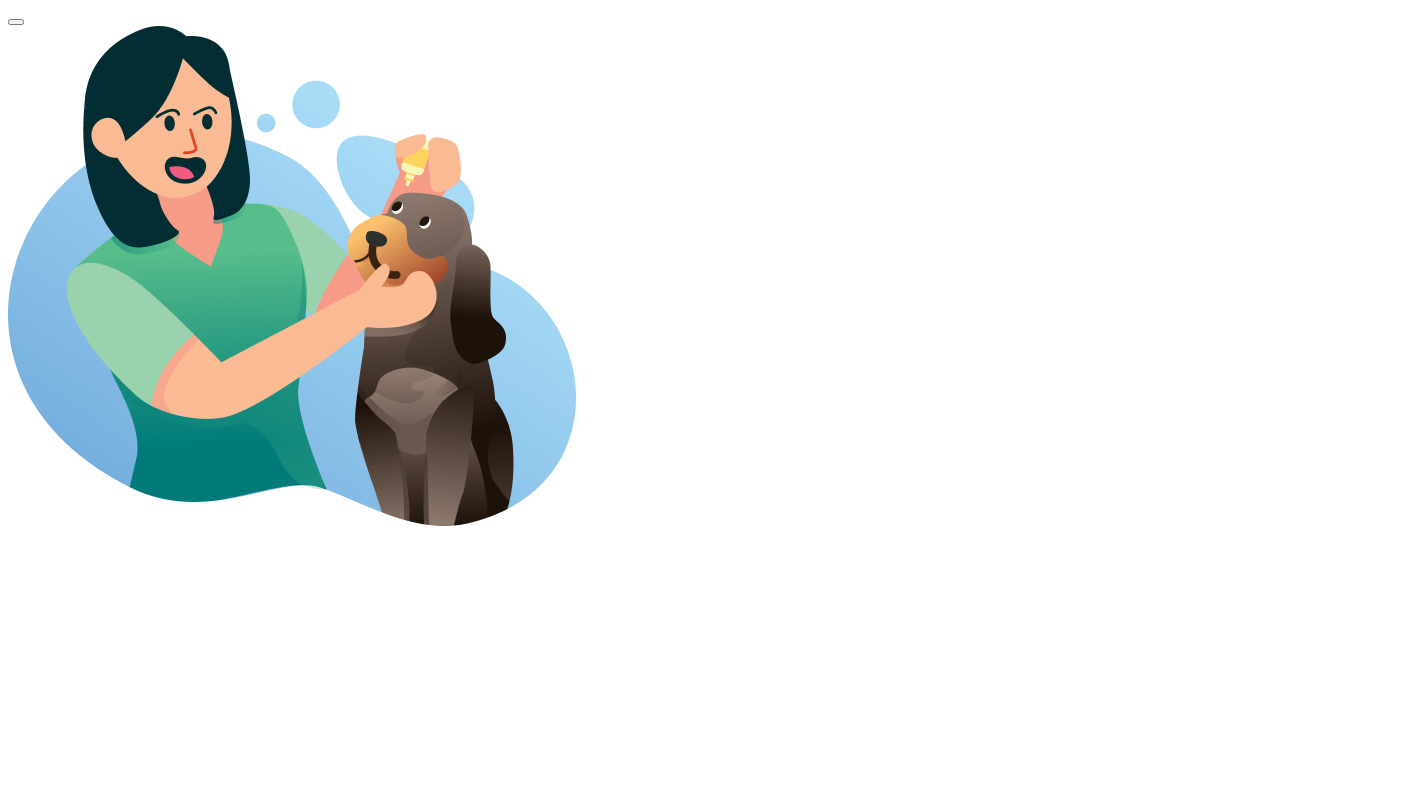
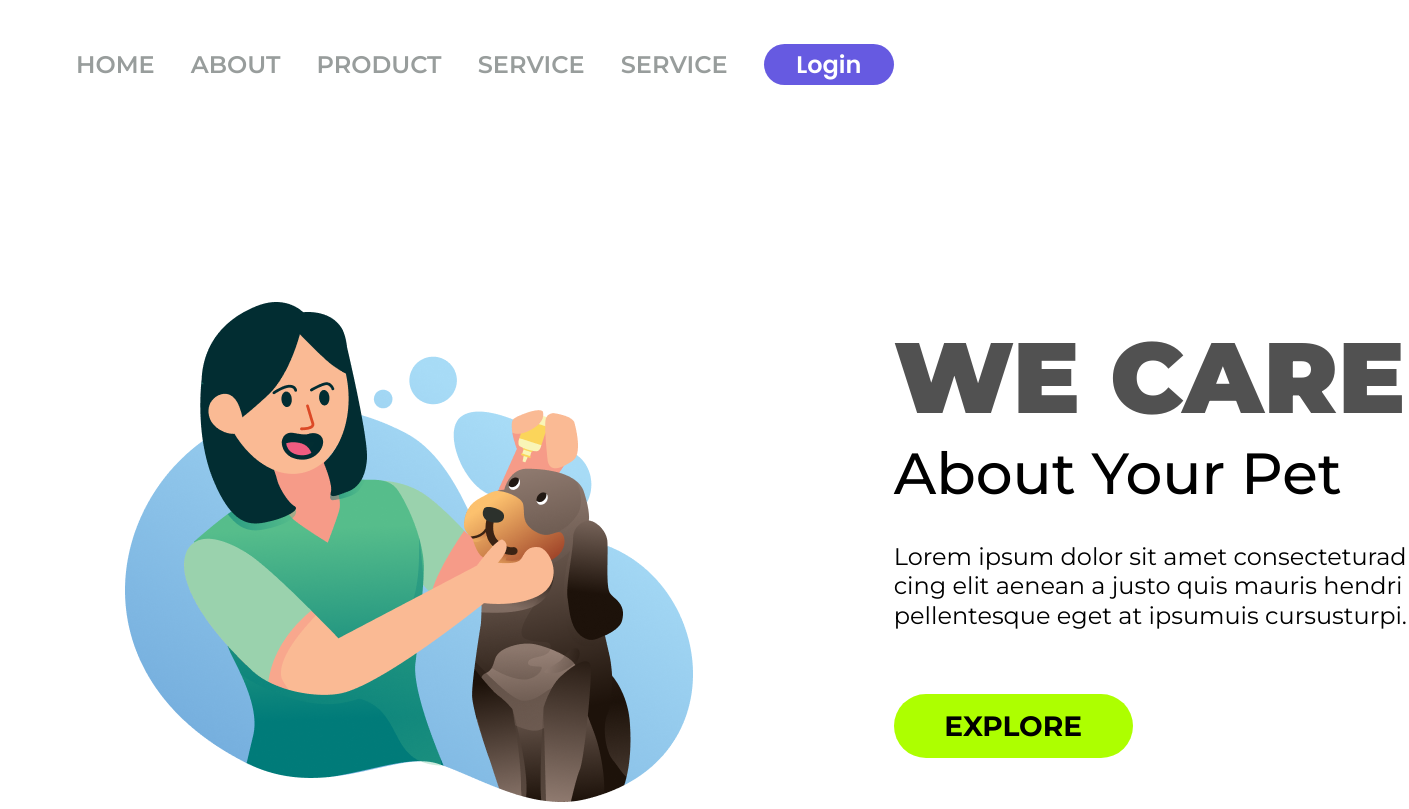
Before and after one commit to soarespeter/desafio-2, a plain HTML site: page index.html in a window 1280 px wide. Shown: the whole page, 1409 px wide, since content can reach past the window. Drawn offline with Linux system fonts and the light colour scheme.

Commit message:
projeto finalizado

```diff
--- a/index.html
+++ b/index.html
@@ -1,6 +1,9 @@
 <!DOCTYPE html>
 <html lang="pt-br">
 <head>
+    <link rel="preconnect" href="https://fonts.googleapis.com">
+<link rel="preconnect" href="https://fonts.gstatic.com" crossorigin>
+<link href="https://fonts.googleapis.com/css2?family=Montserrat:ital,wght@0,100..900;1,100..900&family=Poppins:ital,wght@0,500;0,600;0,700;0,900;1,600;1,700;1,900&display=swap" rel="stylesheet">
     <link rel="stylesheet" href="style.css">
     <meta charset="UTF-8">
     <meta name="viewport" content="width=device-width, initial-scale=1.0">
@@ -11,22 +14,41 @@
 
 
 
-    <section>
 
+    <main>
 
         <header>
-            <a></a>
-            <a></a>
-            <a></a>
-            <a></a>
-            <a></a>
-            <button></button>
+            <a class="link-header">HOME</a>
+            <a class="link-header">ABOUT</a>
+            <a class="link-header">PRODUCT</a>
+            <a class="link-header">SERVICE</a>
+            <a class="link-header">SERVICE</a>
+            <button class="button-header">Login</button>
 
 
         </header>
 
 
-    <img src="./Illustration 2 (1).png" alt="dog">
+    <img src="./Illustration 2 (1).png" alt="dog" class="girl">
+
+    </main>
+
+
+
+    <section>
+
+        <h1>WE CARE</h1>
+
+        <h2>About Your Pet</h2>
+
+        <p>Lorem ipsum dolor sit amet consecteturad
+            cing elit aenean a justo quis mauris hendri
+            pellentesque eget at ipsumuis cursusturpi.</p>
+
+            <button class="button-explore">EXPLORE</button>
+
+
+
 
 
 
@@ -39,5 +61,8 @@
 
 
 
+
+
+
 </body>
 </html>
--- a/style.css
+++ b/style.css
@@ -0,0 +1,146 @@
+*{
+margin: 0;
+padding: 0;
+box-sizing: border-box;
+font-family: "Poppins", serif;
+}
+
+
+
+
+header{
+
+    margin-left: 76px;
+    margin-top: 44px;
+
+
+}
+
+
+.link-header{
+
+    font-family: Montserrat;
+    font-weight: 600;
+    font-size: 24px;
+    line-height: 29px;
+    letter-spacing: 0%;
+    margin-right: 32px;
+    color: #989D9C;
+    cursor: pointer;
+
+}
+
+.button-header{
+
+    width: 130px;
+    height: 41px;
+    border-radius: 50px;
+    background: #665AE1;
+    border: none;
+    font-weight: 600;
+    font-size: 24px;
+    line-height: 29.26px;
+    letter-spacing: 0%;
+    color:#ffff;
+    cursor: pointer;
+}
+
+
+img{
+
+    width: 568px;
+    height: 500px;
+    margin-left: 125px;
+    margin-top: 217px;
+    display: inline-block;
+}
+
+main{
+    display: inline-block;
+
+
+
+}
+
+
+section{
+
+
+    display: inline-block;
+    margin-top: 217px;
+    position: absolute;
+}
+
+h1{
+
+    width: 513px;
+    height: 122px;
+    font-family: Montserrat;
+    font-weight: 900;
+    font-size: 100px;
+    line-height: 121.9px;
+    letter-spacing: 0%;
+    color:#515151;
+    margin-top: 100px;
+
+}
+
+h2{
+
+
+
+    width: 448px;
+    height: 71px;
+    font-family: Montserrat;
+    font-weight: 500;
+    font-size: 58px;
+    line-height: 70.7px;
+    letter-spacing: 0%;
+    margin-bottom: 32px;
+
+
+
+
+}
+
+p{
+
+    width: 515px;
+    height: 87px;
+    font-family: Montserrat;
+    font-weight: 400;
+    font-size: 24px;
+    line-height: 29.26px;
+    letter-spacing: 0%;
+    margin-bottom: 65px;
+
+
+
+
+}
+
+.button-explore{
+
+    width: 239px;
+    height: 64px;
+    border-radius: 50px;
+    border: none;
+    background:#ADFF00;
+    font-family: Montserrat;
+    font-weight: 700;
+    font-size: 28px;
+    line-height: 34.13px;
+    letter-spacing: 0%;
+    color:#000000;
+    cursor: pointer;
+
+
+
+
+
+
+
+
+
+
+}
```
